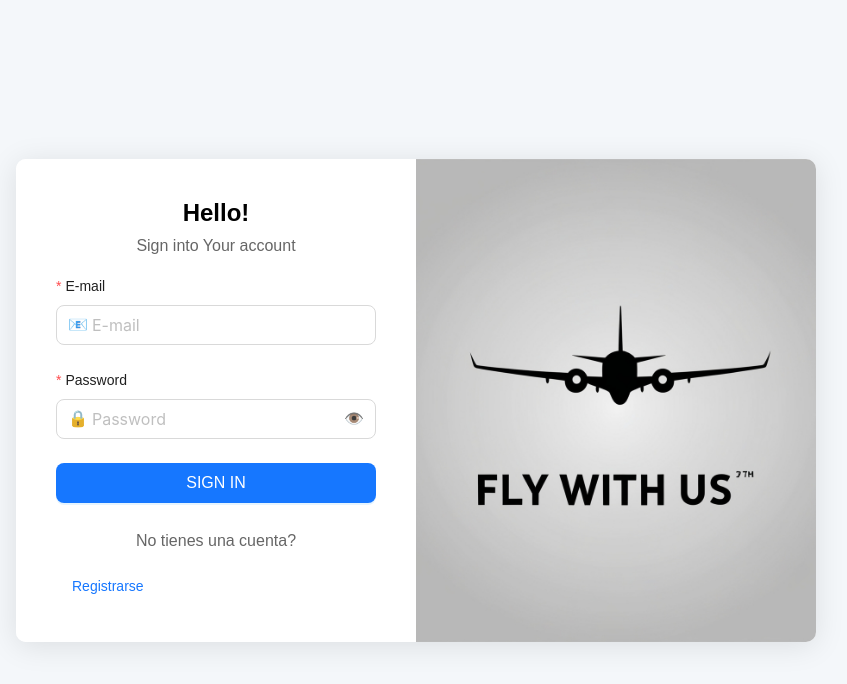
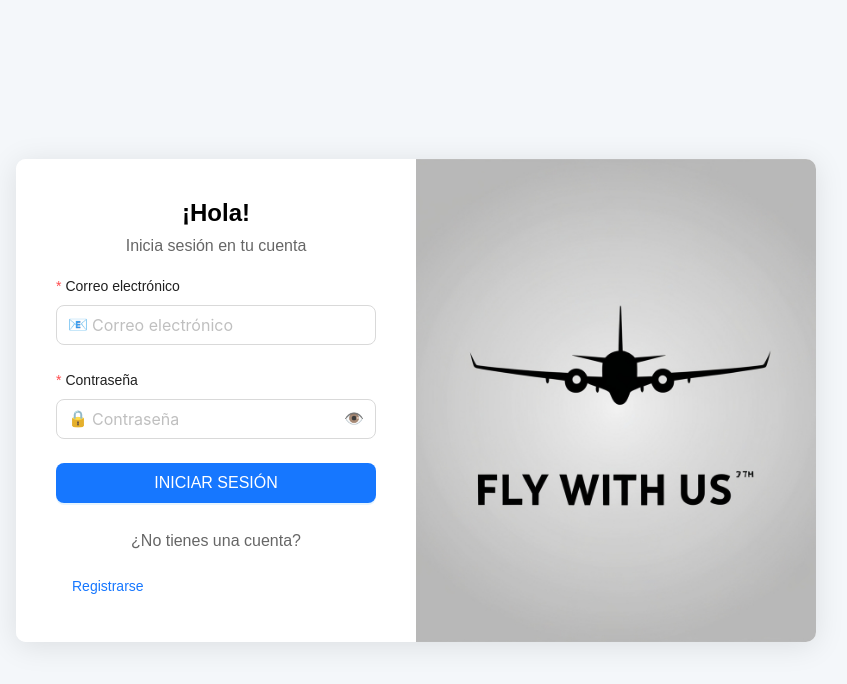
Before and after one commit to JaviFiallos/alquiler_vuelos_front, a React (Vite) app: page / in a window 1280 px wide. Shown: the top 684 px of the page, without its empty margins (224-1071 px from the left). Built offline with nearby package versions, Linux system fonts and the light colour scheme.

Commit message:
Se modifico el lenguae de la aplicacion y se controlo los campos de cedula nombre y apellido

```diff
--- a/src/login/login.tsx
+++ b/src/login/login.tsx
@@ -38,7 +38,7 @@ const Login: React.FC = () => {
                 }
             }
 
-            message.success('Inicio de sesión exitoso!');
+            message.success('¡Inicio de sesión exitoso!');
         } catch (error) {
             console.error('Error al iniciar sesión:', error);
             message.error('Correo o contraseña incorrectos. Intenta de nuevo.');
@@ -51,8 +51,8 @@ const Login: React.FC = () => {
         <div className="login-container">
             <div className="login-form">
                 <div className="header-text">
-                    <h2>Hello!</h2>
-                    <p>Sign into Your account</p>
+                    <h2>¡Hola!</h2>
+                    <p>Inicia sesión en tu cuenta</p>
                 </div>
 
                 <Form
@@ -61,31 +61,31 @@ const Login: React.FC = () => {
                     initialValues={{ email: '', password: '' }}
                 >
                     <Form.Item
-                        label="E-mail"
+                        label="Correo electrónico"
                         name="email"
                         rules={[
-                            { required: true, message: 'Por favor ingresa tu correo electrónico!' },
-                            { type: 'email', message: 'El formato del correo es inválido!' },
+                            { required: true, message: '¡Por favor ingresa tu correo electrónico!' },
+                            { type: 'email', message: '¡El formato del correo es inválido!' },
                         ]}
                     >
                         <Input
                             prefix="📧"
-                            placeholder="E-mail"
+                            placeholder="Correo electrónico"
                             size="large"
                         />
                     </Form.Item>
 
                     <Form.Item
-                        label="Password"
+                        label="Contraseña"
                         name="password"
                         rules={[
-                            { required: true, message: 'Por favor ingresa tu contraseña!' },
-                            { min: 6, message: 'La contraseña debe tener al menos 6 caracteres!' },
+                            { required: true, message: '¡Por favor ingresa tu contraseña!' },
+                            { min: 6, message: '¡La contraseña debe tener al menos 6 caracteres!' },
                         ]}
                     >
                         <Input.Password
                             prefix="🔒"
-                            placeholder="Password"
+                            placeholder="Contraseña"
                             size="large"
                             iconRender={(visible) => (
                                 <span onClick={togglePasswordVisibility}>
@@ -103,14 +103,14 @@ const Login: React.FC = () => {
                             size="large"
                             loading={loading}
                         >
-                            {loading ? 'Cargando...' : 'SIGN IN'}
+                            {loading ? 'Cargando...' : 'INICIAR SESIÓN'}
                         </Button>
                     </Form.Item>
                 </Form>
 
                 <div className="register-section">
                     <div className="account-text">
-                        <p>No tienes una cuenta?</p>
+                        <p>¿No tienes una cuenta?</p>
                     </div>
                     <Button
                         type="link"
--- a/src/registro/registro.tsx
+++ b/src/registro/registro.tsx
@@ -46,6 +46,18 @@ const RegistroCliente: React.FC = () => {
     }
   };
 
+  const onlyNumbers = (event: React.KeyboardEvent<HTMLInputElement>) => {
+    if (!/\d/.test(event.key)) {
+      event.preventDefault();
+    }
+  };
+
+  const onlyLetters = (event: React.KeyboardEvent<HTMLInputElement>) => {
+    if (!/^[a-zA-ZáéíóúÁÉÍÓÚñÑ ]$/.test(event.key)) {
+      event.preventDefault();
+    }
+  };
+
   return (
     <div style={{ maxWidth: 600, margin: '0 auto', padding: '20px', position: 'relative' }}>
       <ArrowLeftOutlined
@@ -79,7 +91,11 @@ const RegistroCliente: React.FC = () => {
                 name="dni"
                 rules={[{ required: true, message: 'Por favor, introduce el DNI.' }]}
               >
-                <Input maxLength={20} placeholder="Introduce tu DNI" />
+                <Input
+                  maxLength={20}
+                  placeholder="Introduce tu DNI"
+                  onKeyPress={onlyNumbers}
+                />
               </Form.Item>
             </Col>
             <Col span={12}>
@@ -88,7 +104,11 @@ const RegistroCliente: React.FC = () => {
                 name="firstName"
                 rules={[{ required: true, message: 'Por favor, introduce tu nombre.' }]}
               >
-                <Input maxLength={50} placeholder="Introduce tu nombre" />
+                <Input
+                  maxLength={50}
+                  placeholder="Introduce tu nombre"
+                  onKeyPress={onlyLetters}
+                />
               </Form.Item>
             </Col>
           </Row>
@@ -100,7 +120,11 @@ const RegistroCliente: React.FC = () => {
                 name="lastName"
                 rules={[{ required: true, message: 'Por favor, introduce tu apellido.' }]}
               >
-                <Input maxLength={50} placeholder="Introduce tu apellido" />
+                <Input
+                  maxLength={50}
+                  placeholder="Introduce tu apellido"
+                  onKeyPress={onlyLetters}
+                />
               </Form.Item>
             </Col>
             <Col span={12}>
```
